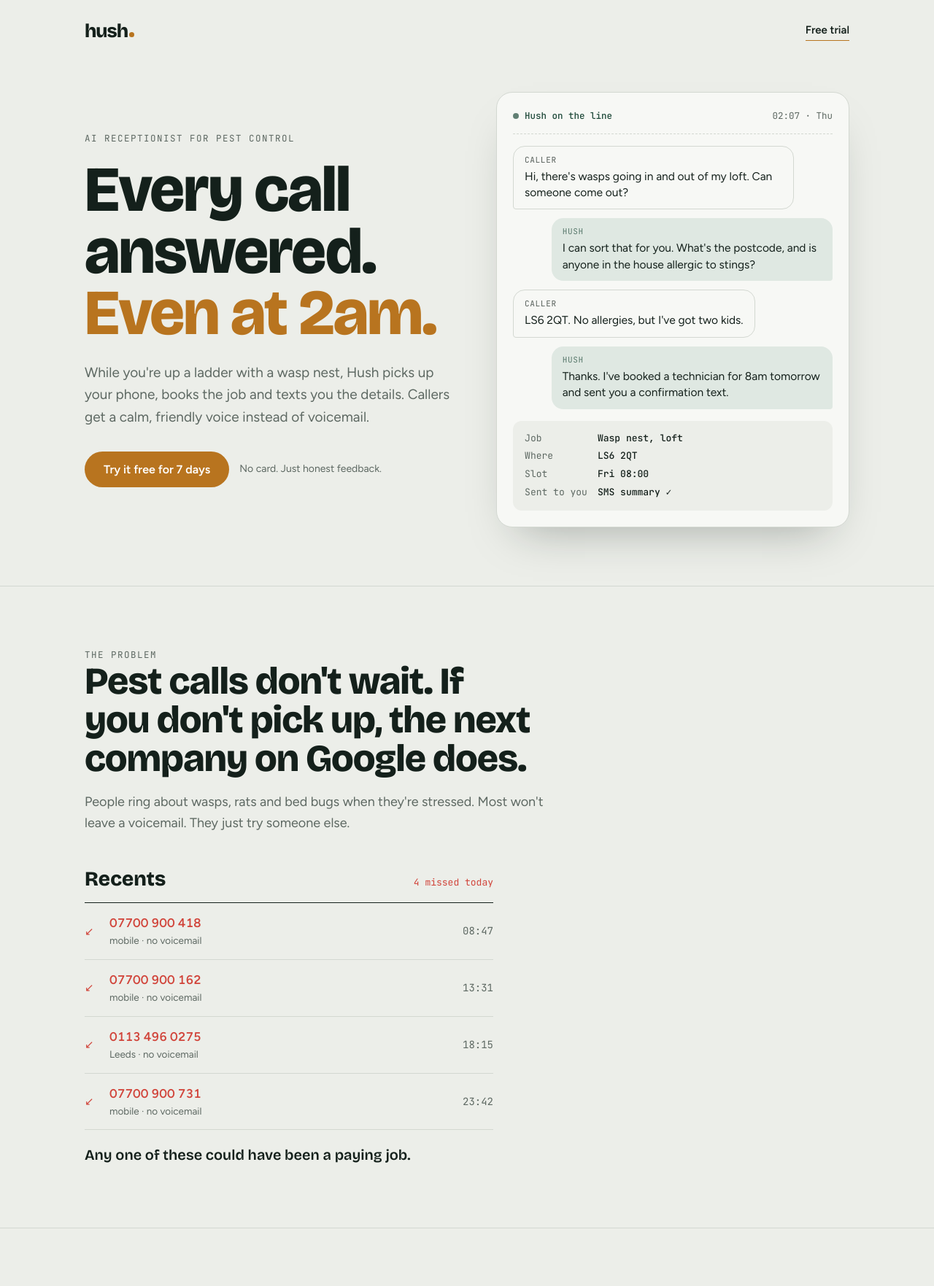
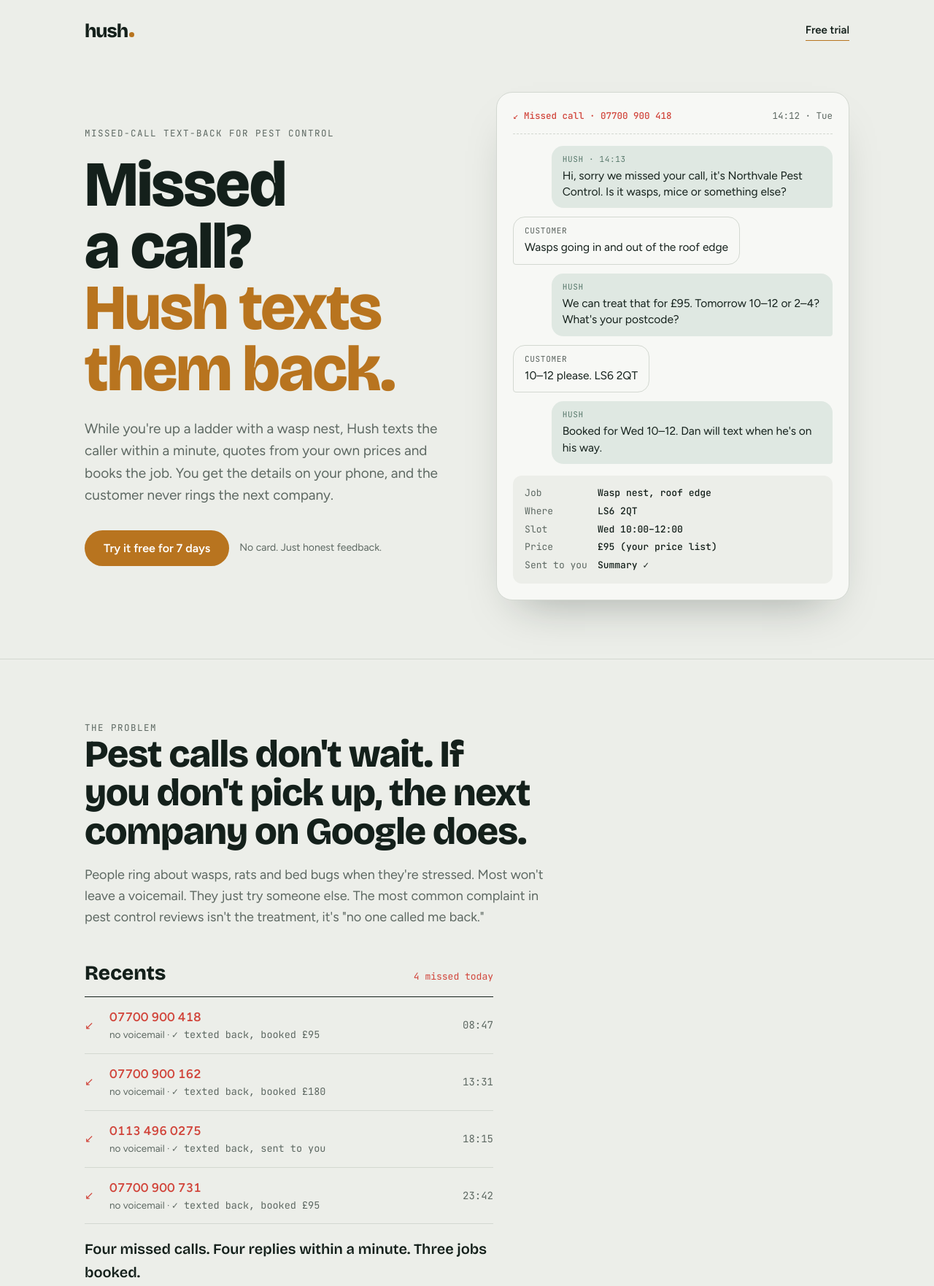
Before and after one commit to murtaza-waqar-257/hush, a plain HTML site: page index.html in a window 1280 px wide. Shown: the top 1763 px of the page at 73% size. Drawn offline with nearby package versions, Linux system fonts and the light colour scheme.

Commit message:
Switch Hush from voice receptionist to missed-call text-back
Rewrite the landing page around texting back missed calls, quoting
from the firm's own prices and booking the job. Update privacy page,
README and share image to match.

Co-Authored-By: Claude Opus 5.5 <noreply@anthropic.com>
Claude-Session: https://claude.ai/code/session_01FWnBPebfVPPioAWwQySAka

```diff
--- a/index.html
+++ b/index.html
@@ -3,8 +3,8 @@
 <head>
 <meta charset="utf-8">
 <meta name="viewport" content="width=device-width, initial-scale=1, viewport-fit=cover">
-<title>Hush – AI receptionist for pest control businesses</title>
-<meta name="description" content="Hush is an AI receptionist for UK pest control businesses. It answers every call, even at 2am, books the job and texts you the details.">
+<title>Hush – never lose a pest job to a missed call</title>
+<meta name="description" content="Hush texts back every missed call for UK pest control businesses, quotes from your own prices and books the job. You get the details on your phone.">
 <link rel="canonical" href="https://hushdesk.app/">
 <meta name="theme-color" content="#eceee9" media="(prefers-color-scheme: light)">
 <meta name="theme-color" content="#0f1512" media="(prefers-color-scheme: dark)">
@@ -15,15 +15,15 @@
 <meta property="og:site_name" content="Hush">
 <meta property="og:locale" content="en_GB">
 <meta property="og:url" content="https://hushdesk.app/">
-<meta property="og:title" content="Hush – every call answered, even at 2am">
-<meta property="og:description" content="An AI receptionist for UK pest control businesses. It answers the phone, books the job and texts you the details.">
+<meta property="og:title" content="Hush – missed a call? Hush texts them back">
+<meta property="og:description" content="For UK pest control businesses. Hush texts back every missed call, quotes from your prices and books the job.">
 <meta property="og:image" content="https://hushdesk.app/og-image.png">
 <meta property="og:image:width" content="1200">
 <meta property="og:image:height" content="630">
-<meta property="og:image:alt" content="Hush: every call answered, even at 2am.">
+<meta property="og:image:alt" content="Hush: missed a call? Hush texts them back.">
 <meta name="twitter:card" content="summary_large_image">
-<meta name="twitter:title" content="Hush – every call answered, even at 2am">
-<meta name="twitter:description" content="An AI receptionist for UK pest control businesses. It answers the phone, books the job and texts you the details.">
+<meta name="twitter:title" content="Hush – missed a call? Hush texts them back">
+<meta name="twitter:description" content="For UK pest control businesses. Hush texts back every missed call, quotes from your prices and books the job.">
 <meta name="twitter:image" content="https://hushdesk.app/og-image.png">
 <link rel="preconnect" href="https://fonts.googleapis.com">
 <link rel="preconnect" href="https://fonts.gstatic.com" crossorigin>
@@ -76,9 +76,8 @@ nav .wrap{display:flex;align-items:center;justify-content:space-between;padding-
 /* call card */
 .call{background:var(--surface);border:1px solid var(--line);border-radius:22px;padding:22px;box-shadow:0 30px 60px -30px rgba(20,32,27,.35);min-width:0;margin:0}
 .callhead{display:flex;justify-content:space-between;align-items:center;font-family:var(--mono);font-size:12.5px;color:var(--muted);padding-bottom:14px;border-bottom:1px dashed var(--line)}
-.live{display:flex;align-items:center;gap:8px;color:var(--ai);font-weight:500}
-.live b{width:8px;height:8px;border-radius:50%;background:var(--ai);animation:pulse 1.6s infinite}
-@keyframes pulse{50%{opacity:.25}}
+.miss{color:var(--miss);font-weight:500}
+.saved{font-family:var(--mono);font-size:12.5px;color:var(--ai);white-space:nowrap}
 .lines{display:flex;flex-direction:column;gap:12px;padding-top:16px}
 .ln{max-width:88%;padding:11px 15px;border-radius:16px;font-size:15.5px;line-height:1.45}
 .ln small{display:block;font-family:var(--mono);font-size:11px;letter-spacing:.06em;text-transform:uppercase;opacity:.7;margin-bottom:3px}
@@ -160,7 +159,7 @@ footer a:hover{color:var(--ink)}
   .steps{grid-template-columns:1fr;gap:28px}
   section{padding-block:64px}
 }
-@media (prefers-reduced-motion:reduce){.live b{animation:none}.btn{transition:none}}
+@media (prefers-reduced-motion:reduce){.btn{transition:none}}
 </style>
 </head>
 <body>
@@ -173,28 +172,30 @@ footer a:hover{color:var(--ink)}
 <main>
 <header class="hero"><div class="wrap">
   <div>
-    <div class="eyebrow">AI receptionist for pest control</div>
-    <h1>Every call answered. <em>Even at 2am.</em></h1>
-    <p class="lede">While you're up a ladder with a wasp nest, Hush picks up your phone, books the job and texts you the details. Callers get a calm, friendly voice instead of voicemail.</p>
+    <div class="eyebrow">Missed-call text-back for pest control</div>
+    <h1>Missed a call? <em>Hush texts them back.</em></h1>
+    <p class="lede">While you're up a ladder with a wasp nest, Hush texts the caller within a minute, quotes from your own prices and books the job. You get the details on your phone, and the customer never rings the next company.</p>
     <div class="ctas">
       <a class="btn" href="#trial">Try it free for 7 days</a>
       <span class="small">No card. Just honest feedback.</span>
     </div>
   </div>
 
-  <figure class="call" aria-label="Example call handled by Hush">
-    <div class="callhead"><span class="live"><b></b>Hush on the line</span><span>02:07 · Thu</span></div>
+  <figure class="call" aria-label="Example text conversation handled by Hush after a missed call">
+    <div class="callhead"><span class="miss">↙ Missed call · 07700 900 418</span><span>14:12 · Tue</span></div>
     <div class="lines">
-      <div class="ln c"><small>Caller</small>Hi, there's wasps going in and out of my loft. Can someone come out?</div>
-      <div class="ln h"><small>Hush</small>I can sort that for you. What's the postcode, and is anyone in the house allergic to stings?</div>
-      <div class="ln c"><small>Caller</small>LS6 2QT. No allergies, but I've got two kids.</div>
-      <div class="ln h"><small>Hush</small>Thanks. I've booked a technician for 8am tomorrow and sent you a confirmation text.</div>
+      <div class="ln h"><small>Hush · 14:13</small>Hi, sorry we missed your call, it's Northvale Pest Control. Is it wasps, mice or something else?</div>
+      <div class="ln c"><small>Customer</small>Wasps going in and out of the roof edge</div>
+      <div class="ln h"><small>Hush</small>We can treat that for £95. Tomorrow <span style="white-space:nowrap">10–12</span> or <span style="white-space:nowrap">2–4</span>? What's your postcode?</div>
+      <div class="ln c"><small>Customer</small>10–12 please. LS6 2QT</div>
+      <div class="ln h"><small>Hush</small>Booked for Wed 10–12. Dan will text when he's on his way.</div>
     </div>
     <dl class="booked">
-      <dt>Job</dt><dd>Wasp nest, loft</dd>
+      <dt>Job</dt><dd>Wasp nest, roof edge</dd>
       <dt>Where</dt><dd>LS6 2QT</dd>
-      <dt>Slot</dt><dd>Fri 08:00</dd>
-      <dt>Sent to you</dt><dd>SMS summary ✓</dd>
+      <dt>Slot</dt><dd>Wed 10:00–12:00</dd>
+      <dt>Price</dt><dd>£95 (your price list)</dd>
+      <dt>Sent to you</dt><dd>Summary ✓</dd>
     </dl>
   </figure>
 </div></header>
@@ -202,14 +203,14 @@ footer a:hover{color:var(--ink)}
 <section aria-labelledby="problem-h"><div class="wrap">
   <div class="eyebrow">The problem</div>
   <h2 id="problem-h">Pest calls don't wait. If you don't pick up, the next company on Google does.</h2>
-  <p class="intro">People ring about wasps, rats and bed bugs when they're stressed. Most won't leave a voicemail. They just try someone else.</p>
-  <figure class="recents" aria-label="Example list of missed calls">
+  <p class="intro">People ring about wasps, rats and bed bugs when they're stressed. Most won't leave a voicemail. They just try someone else. The most common complaint in pest control reviews isn't the treatment, it's "no one called me back."</p>
+  <figure class="recents" aria-label="Example list of missed calls, each texted back by Hush">
     <div class="rhead"><span>Recents</span><span class="rcount">4 missed today</span></div>
-    <div class="row"><span class="ic" aria-hidden="true">↙</span><div class="who"><b>07700 900 418</b><span>mobile · no voicemail</span></div><time>08:47</time></div>
-    <div class="row"><span class="ic" aria-hidden="true">↙</span><div class="who"><b>07700 900 162</b><span>mobile · no voicemail</span></div><time>13:31</time></div>
-    <div class="row"><span class="ic" aria-hidden="true">↙</span><div class="who"><b>0113 496 0275</b><span>Leeds · no voicemail</span></div><time>18:15</time></div>
-    <div class="row"><span class="ic" aria-hidden="true">↙</span><div class="who"><b>07700 900 731</b><span>mobile · no voicemail</span></div><time>23:42</time></div>
-    <p class="rnote">Any one of these could have been a paying job.</p>
+    <div class="row"><span class="ic" aria-hidden="true">↙</span><div class="who"><b>07700 900 418</b><span>no voicemail · <span class="saved">✓ texted back, booked £95</span></span></div><time>08:47</time></div>
+    <div class="row"><span class="ic" aria-hidden="true">↙</span><div class="who"><b>07700 900 162</b><span>no voicemail · <span class="saved">✓ texted back, booked £180</span></span></div><time>13:31</time></div>
+    <div class="row"><span class="ic" aria-hidden="true">↙</span><div class="who"><b>0113 496 0275</b><span>no voicemail · <span class="saved">✓ texted back, sent to you</span></span></div><time>18:15</time></div>
+    <div class="row"><span class="ic" aria-hidden="true">↙</span><div class="who"><b>07700 900 731</b><span>no voicemail · <span class="saved">✓ texted back, booked £95</span></span></div><time>23:42</time></div>
+    <p class="rnote">Four missed calls. Four replies within a minute. Three jobs booked.</p>
   </figure>
 </div></section>
 
@@ -217,16 +218,16 @@ footer a:hover{color:var(--ink)}
   <div class="eyebrow">How it works</div>
   <h2 id="how-h">Set up once. Then stop worrying about the phone.</h2>
   <ol class="steps">
-    <li><span class="n">Step 1</span><h3>Forward your calls</h3><p>Send missed or after-hours calls to your Hush number. Your customers dial the same number they always have.</p></li>
-    <li><span class="n">Step 2</span><h3>Hush picks up</h3><p>It answers in a natural voice, asks the right questions about the pest problem and books a slot.</p></li>
-    <li><span class="n">Step 3</span><h3>You get a text</h3><p>Every call ends with a short summary on your phone: who rang, where, what pest, and when you're booked in.</p></li>
+    <li><span class="n">Step 1</span><h3>You miss a call</h3><p>Up a ladder, driving, or it's 11pm. Unanswered calls go to Hush. Customers still ring the same number they always have.</p></li>
+    <li><span class="n">Step 2</span><h3>Hush texts them back</h3><p>Within a minute, from your business name. It asks what the pest is, gives a price from your own list and offers your free slots.</p></li>
+    <li><span class="n">Step 3</span><h3>The job lands with you</h3><p>You get a short summary on your phone: who, where, what pest, price and time. Anything unusual comes to you instead of being booked.</p></li>
   </ol>
 </div></section>
 
 <section aria-labelledby="asks-h"><div class="wrap">
-  <div class="eyebrow">On every call</div>
+  <div class="eyebrow">In every chat</div>
   <h2 id="asks-h">It asks what you'd ask.</h2>
-  <p class="intro">Hush is set up for pest control, so it knows which details matter before you turn up.</p>
+  <p class="intro">Hush is set up for pest control, so it knows which details matter before you turn up. It works by text, WhatsApp and a chat box on your website.</p>
   <ul class="caps">
     <li>Name &amp; number</li><li>Address &amp; postcode</li><li>Type of pest</li><li>Where it is (loft, kitchen, garden)</li><li>How long it's been going on</li><li>Kids, pets or allergies</li><li>Residential or commercial</li><li>Best time to visit</li>
   </ul>
@@ -239,7 +240,8 @@ footer a:hover{color:var(--ink)}
     <p class="intro">Use it free for a week on your real calls. In return, tell me what works and what doesn't.</p>
     <ul>
       <li>Free for 7 days, no card needed</li>
-      <li>Set up for your business and your services</li>
+      <li>Set up with your services, prices and working hours</li>
+      <li>See every chat and every booking</li>
       <li>Turn it off any time</li>
     </ul>
   </div>
@@ -275,9 +277,10 @@ footer a:hover{color:var(--ink)}
   <div class="eyebrow">Questions</div>
   <h2 id="faq-h">Before you try it</h2>
   <div class="faq">
-    <details><summary>Will callers know it's AI?</summary><p>It sounds natural, but if someone asks, Hush tells them it's an automated assistant. Most callers just want the problem sorted.</p></details>
-    <details><summary>What about emergencies?</summary><p>You choose what counts as urgent. For those, Hush can text you straight away so you can call back fast.</p></details>
-    <details><summary>Do I need a new phone number?</summary><p>No. You forward calls from your existing number, so nothing changes for your customers.</p></details>
+    <details><summary>Will customers know it's automated?</summary><p>Texts come from your business name. If someone asks, Hush says it's your automated assistant, and you can jump into any chat yourself. Most people just want a quick answer and a time.</p></details>
+    <details><summary>What if it quotes the wrong price?</summary><p>It only uses the prices you give it. Anything it isn't sure about, like a big commercial job or an unusual pest, goes to you instead of being booked.</p></details>
+    <details><summary>What about emergencies?</summary><p>You choose what counts as urgent. For those, Hush texts you straight away so you can call back fast.</p></details>
+    <details><summary>Do I need a new phone number?</summary><p>No. Your phone forwards unanswered calls to Hush, so customers still ring the number they always have.</p></details>
     <details><summary>What happens after the free week?</summary><p>Nothing, unless you want to keep it. If you do, I'll agree a simple monthly price with you that fits your business.</p></details>
   </div>
 </div></section>
```
Also changed, not shown: privacy.html (+2 -2 lines), og-image.png, 1 other file.
